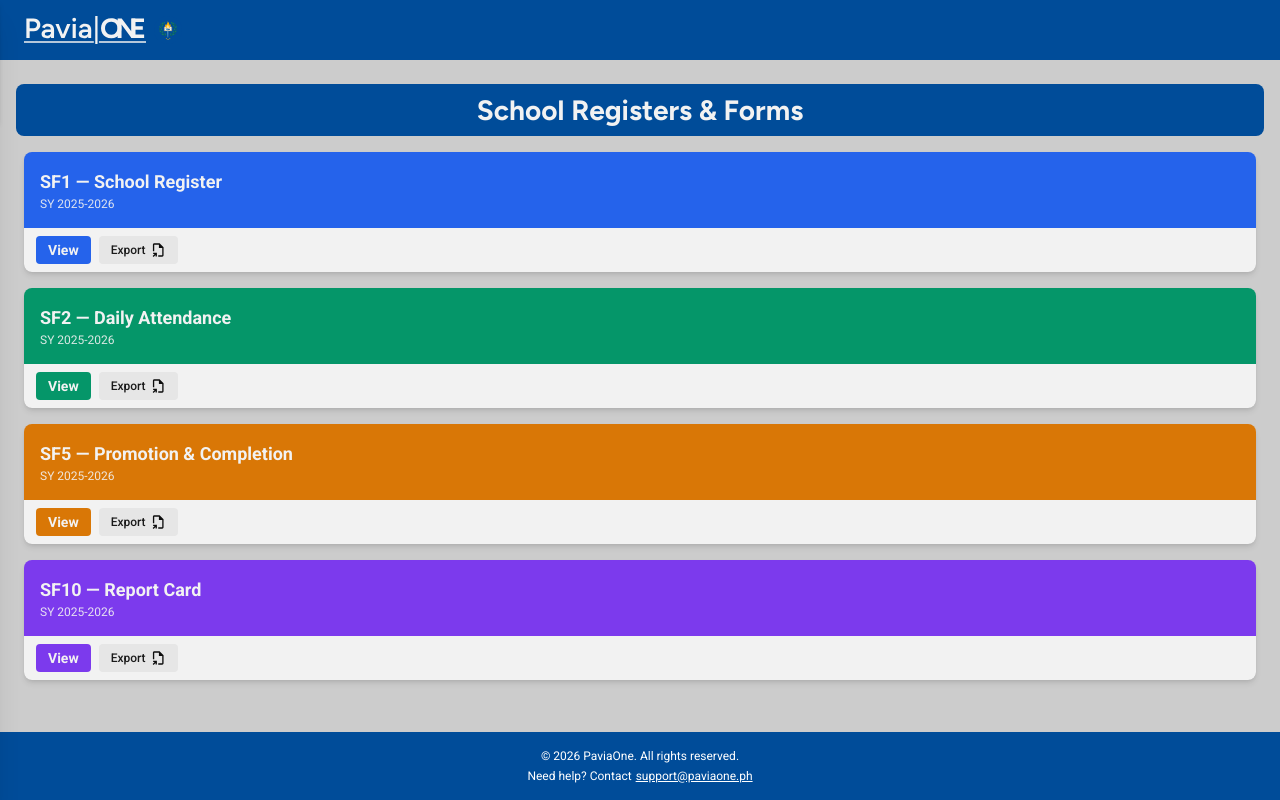
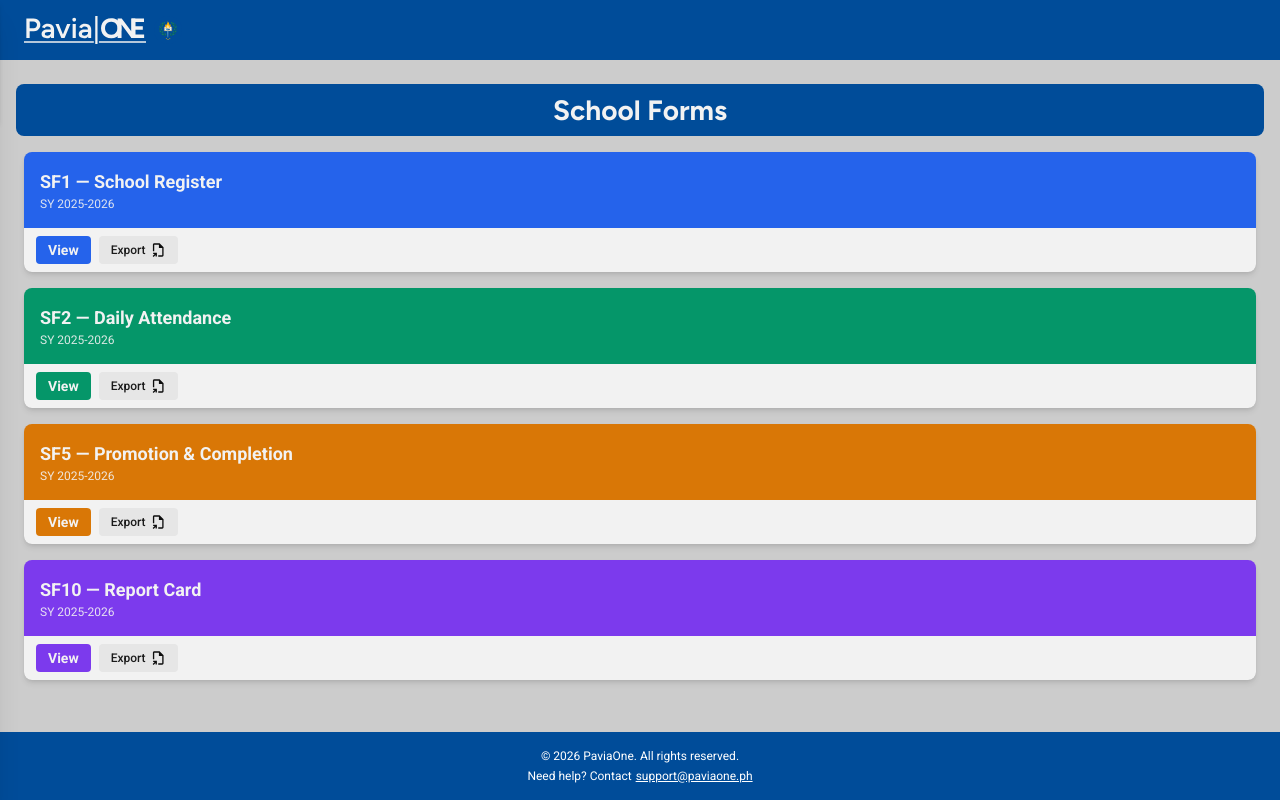
Before and after one commit to dreyyan/pavia-one, a React (Vite) app in the folder frontend/: page /adviser/school-forms/1 in a window 1280 px wide. Built offline with nearby package versions, Linux system fonts and the light colour scheme.

Commit message:
fix: modify page title

```diff
--- a/frontend/src/pages/adviser/AdviserClassSchoolForms.tsx
+++ b/frontend/src/pages/adviser/AdviserClassSchoolForms.tsx
@@ -48,7 +48,7 @@ const AdviserClassSchoolForms = () => {
     <div className="py-6 px-4 space-y-4">
       <div className="bg-[var(--color-primary-700)] py-2 rounded-lg">
         <h1 className="text-center text-[var(--color-text-50)]">
-          School Registers & Forms
+          School Forms
         </h1>
       </div>
 
```
